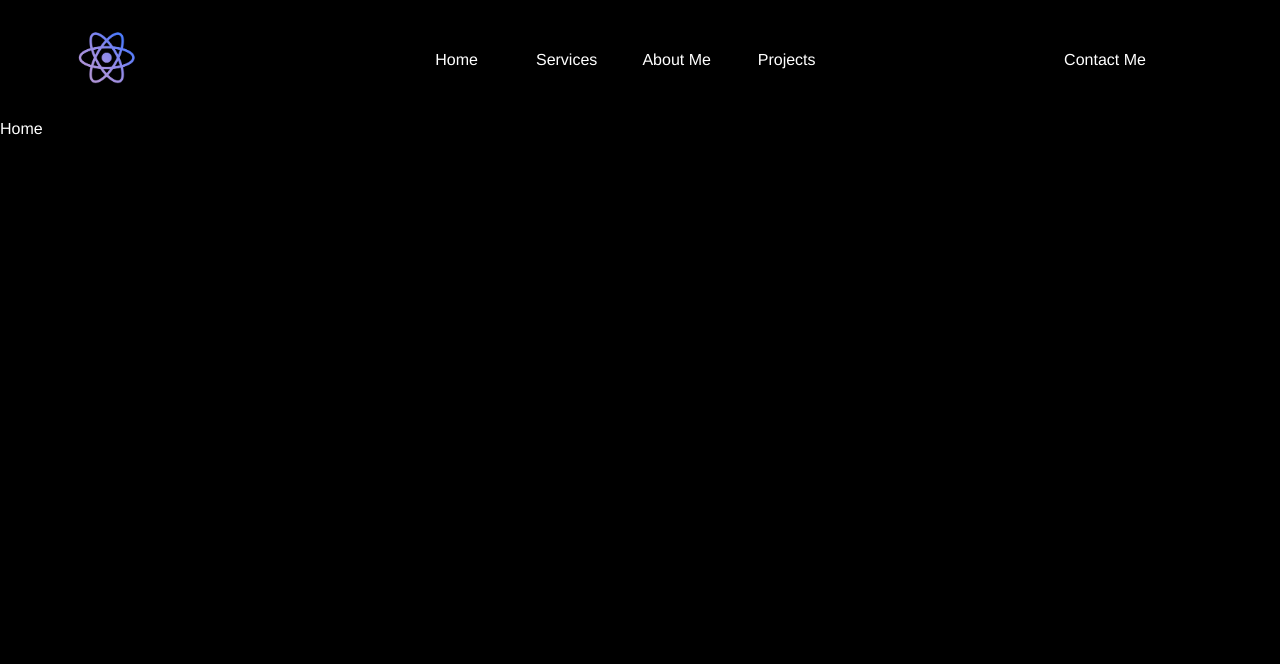
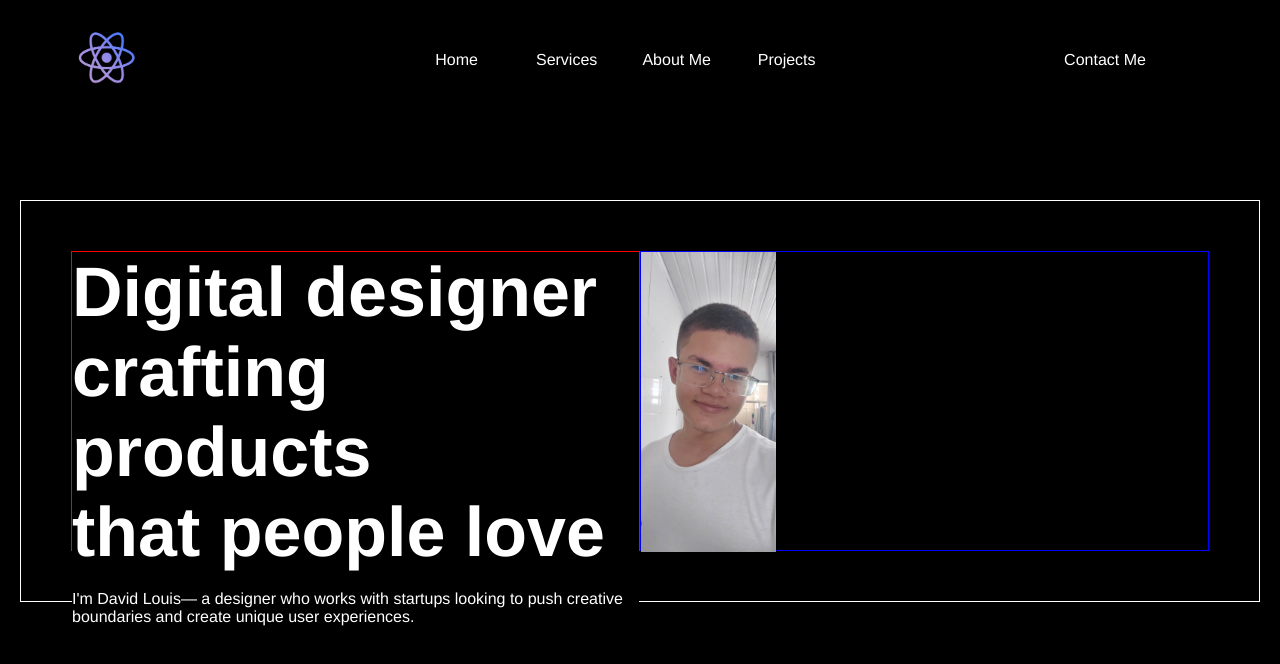
Before and after one commit to SammuDev/Portfolio, a React (Vite) app: page / in a window 1280 px wide. Shown: the top 664 px of the page. Built offline with nearby package versions, Linux system fonts and the light colour scheme.

Commit message:
feat: Criando espaço para me apresentar

```diff
--- a/index.html
+++ b/index.html
@@ -4,7 +4,7 @@
     <meta charset="UTF-8" />
     <link rel="icon" type="image/svg+xml" href="/vite.svg" />
     <meta name="viewport" content="width=device-width, initial-scale=1.0" />
-    <title>Vite + React + TS</title>
+    <title>Portfolio</title>
   </head>
   <body>
     <div id="root"></div>
--- a/src/Home/index.tsx
+++ b/src/Home/index.tsx
@@ -1,6 +1,25 @@
+import mySelf from './img/eu.png';
+
+import Me from "./styles/Me";
+import MySelf from './styles/MySelf';
+import TitleMe from "./styles/TitleMe";
+
 const Home = () => {
   return (
-    <div>Home</div>
+    <Me>
+      <TitleMe>
+        <h1>Digital designer <br />
+        crafting products <br />
+        that people love</h1> <br />
+
+        <p>I'm David Louis— a designer who works with startups looking to push creative boundaries and create unique
+        user experiences.</p>
+      </TitleMe>
+
+      <MySelf>
+        <img src={mySelf} alt="Imagem Pessoal" />
+      </MySelf>
+    </Me>
   );
 };
 
--- /dev/null
+++ b/src/Home/styles/Me.tsx
@@ -0,0 +1,12 @@
+import styled from "styled-components";
+
+const Me = styled.section`
+  border: 1px solid #fff;
+  margin: 80px 20px 0;
+  padding: 50px;
+  display: grid;
+  grid-template-columns: 1fr 1fr;
+  grid-template-rows: 300px;
+`;
+
+export default Me;
--- /dev/null
+++ b/src/Home/styles/MySelf.tsx
@@ -0,0 +1,12 @@
+import styled from "styled-components";
+
+const MySelf = styled.div`
+  border: 1px solid blue;
+
+  img {
+    /* width: 100%; */
+    height: 300px;
+  }
+`;
+
+export default MySelf;
--- /dev/null
+++ b/src/Home/styles/TitleMe.tsx
@@ -0,0 +1,10 @@
+import styled from 'styled-components';
+
+const TitleMe = styled.div`
+  border: 1px solid red;
+  h1 {
+    font-size: 70px;
+  }
+`;
+
+export default TitleMe;
```
Also changed, not shown: src/Home/img/eu.png (added).
